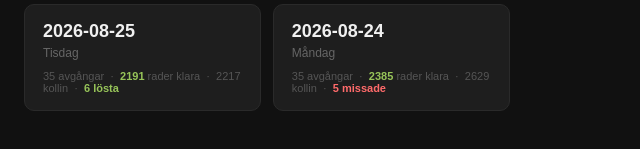
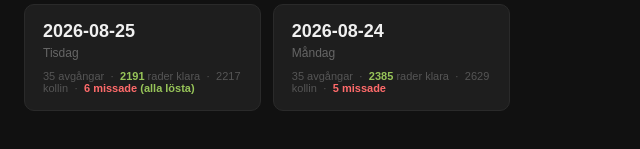
Before and after one commit to JohnBeijer/avgangstavla, a plain HTML site: page archive/index.html in a window 1280 px wide. Shown: the part 127-276 px from the top of the page, 0-640 px from the left. Drawn offline with Linux system fonts and the light colour scheme.

Commit message:
Add files via upload

```diff
--- a/archive/index.html
+++ b/archive/index.html
@@ -28,10 +28,10 @@ h1{font-size:14px;color:#666;text-transform:uppercase;letter-spacing:.08em;margi
 </div>
 <h1>📁 Arkiv — tidigare dagar</h1>
 <div class="grid" id="archive-grid">
-      <a href="2026-08-25.html" class="card">
+        <a href="2026-08-25.html" class="card">
     <div class="card-date">2026-08-25</div>
     <div class="card-day">Tisdag</div>
-    <div class="card-meta">35 avgångar &nbsp;·&nbsp; <span style="color:#97C459;font-weight:600">2191</span> rader klara &nbsp;·&nbsp; 2217 kollin &nbsp;·&nbsp; <span style="color:#97C459;font-weight:600">6 lösta</span></div>
+    <div class="card-meta">35 avgångar &nbsp;·&nbsp; <span style="color:#97C459;font-weight:600">2191</span> rader klara &nbsp;·&nbsp; 2217 kollin &nbsp;·&nbsp; <span style="color:#ff6b6b;font-weight:600">6 missade</span> <span style="color:#97C459;font-weight:600">(alla lösta)</span></div>
   </a>
   <a href="2026-08-24.html" class="card">
     <div class="card-date">2026-08-24</div>
```
